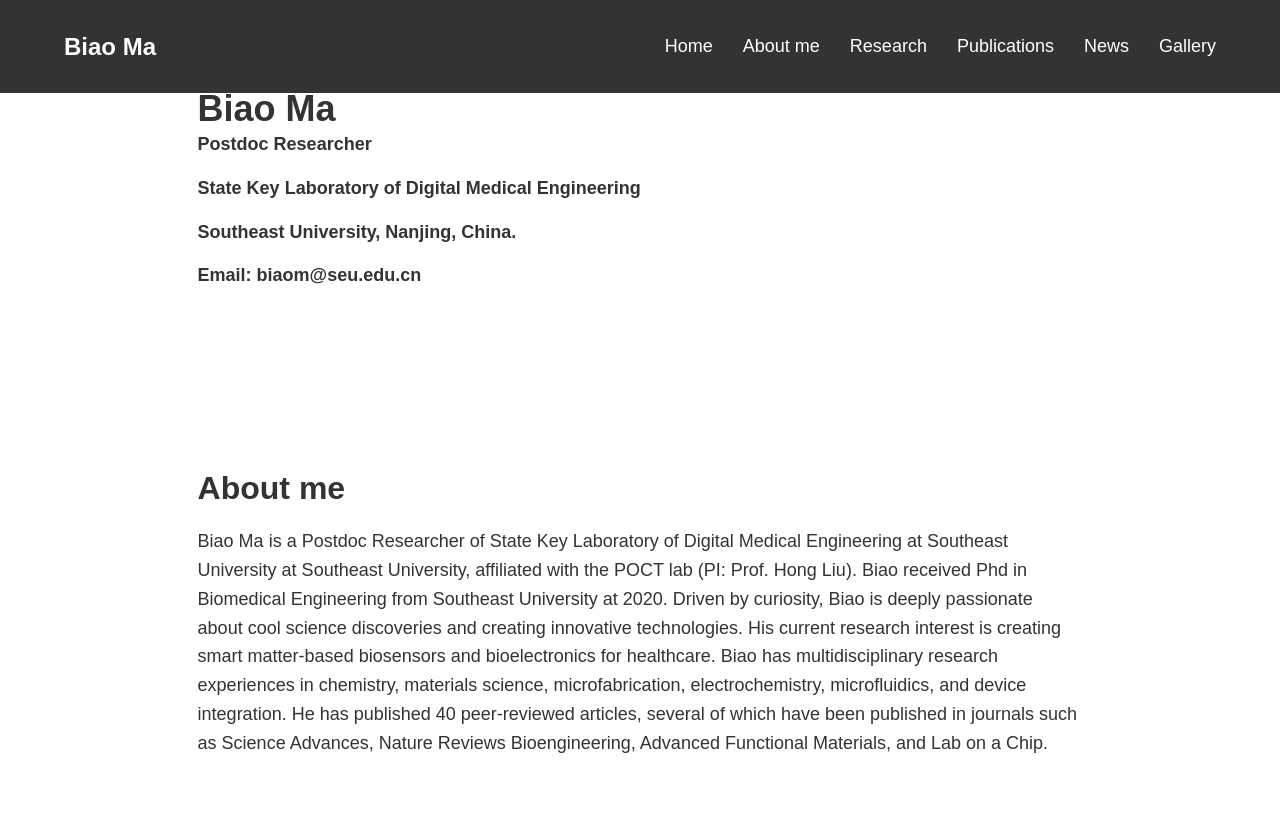
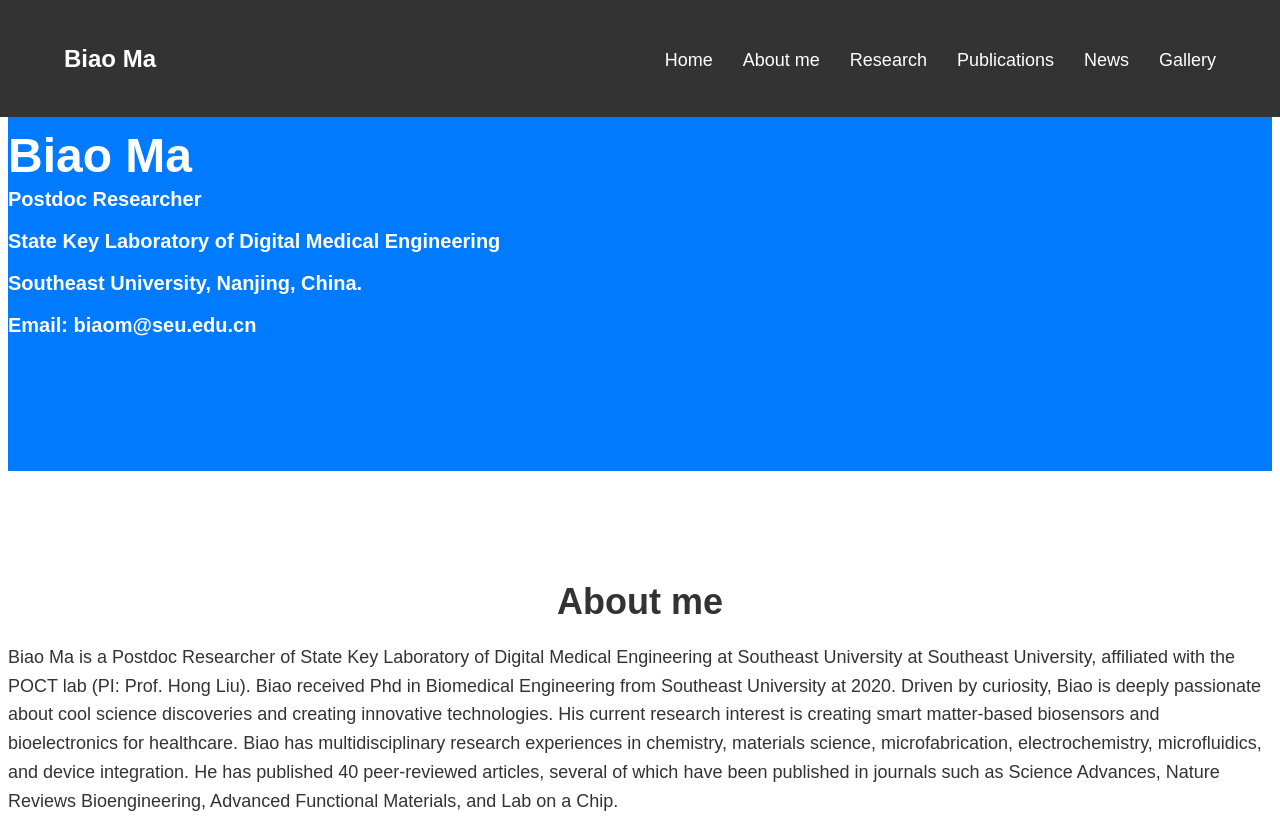
Before and after one commit to Biaomasss/biaoma.github.io, a plain HTML site: page index.html in a window 1280 px wide. Shown: the top 819 px of the page. Drawn offline with Linux system fonts and the light colour scheme.

Commit message:
Update style.css

```diff
--- a/style.css
+++ b/style.css
@@ -8,6 +8,26 @@ body {
     font-family: Arial, sans-serif;
     color: #333;
     text-align: left; /* 使整个页面文本左对齐 */
+}
+
+/* 特定元素的左对齐 */
+h1, p {
+    text-align: left; /* 确保 h1 和 p 元素文本左对齐 */
+    margin: 0;  /* 可选：移除段落默认的边距 */
+}
+
+/* 标题和段落样式 */
+h1 {
+    font-size: 36px;
+    font-weight: bold;
+    margin-bottom: 10px;
+    text-align: left;
+}
+
+p {
+    font-size: 18px;
+    line-height: 1.6;
+    margin-bottom: 10px; /* 适当的底部边距 */
 }
 
 /* 导航栏 */
@@ -59,35 +79,29 @@ nav .nav-links li a:hover {
 /* 每个部分的样式 */
 section {
     padding: 80px 0;
-    text-align: left; /* 确保每个部分内容都左对齐 */
-    margin: 0 15%; /* 可选：调整每个部分的左右间距 */
+    text-align: center;
 }
 
-/* 确保标题左对齐 */
-h1, h2, p {
-    text-align: left;
-    margin: 0;
-    padding: 0;
-}
-
-/* 标题样式 */
-h1 {
+section h2 {
     font-size: 36px;
-    font-weight: bold;
     margin-bottom: 20px;
 }
 
-h2 {
-    font-size: 32px;
-    font-weight: bold;
-    margin-bottom: 20px;
+/* 首页 */
+#home {
+    background-color: #007BFF;
+    color: white;
+    text-align: center;
+    padding: 120px 0;
 }
 
-/* 段落样式 */
-p {
-    font-size: 18px;
-    line-height: 1.6;
-    margin-bottom: 15px;
+#home h1 {
+    font-size: 48px;
+    margin-bottom: 10px;
+}
+
+#home p {
+    font-size: 20px;
 }
 
 /* 图库部分 */
@@ -104,6 +118,30 @@ p {
     box-shadow: 0 4px 8px rgba(0, 0, 0, 0.1);
 }
 
+/* 其余部分 */
+#about, #research, #publications, #news {
+    background-color: #fff;
+}
+
+ul {
+    list-style-type: none;
+    padding: 0;
+    margin-top: 20px;
+}
+
+ul li {
+    margin: 10px 0;
+}
+
+ul li a {
+    color: #007BFF;
+    text-decoration: none;
+}
+
+ul li a:hover {
+    text-decoration: underline;
+}
+
 /* 页脚 */
 footer {
     background-color: #333;
```
